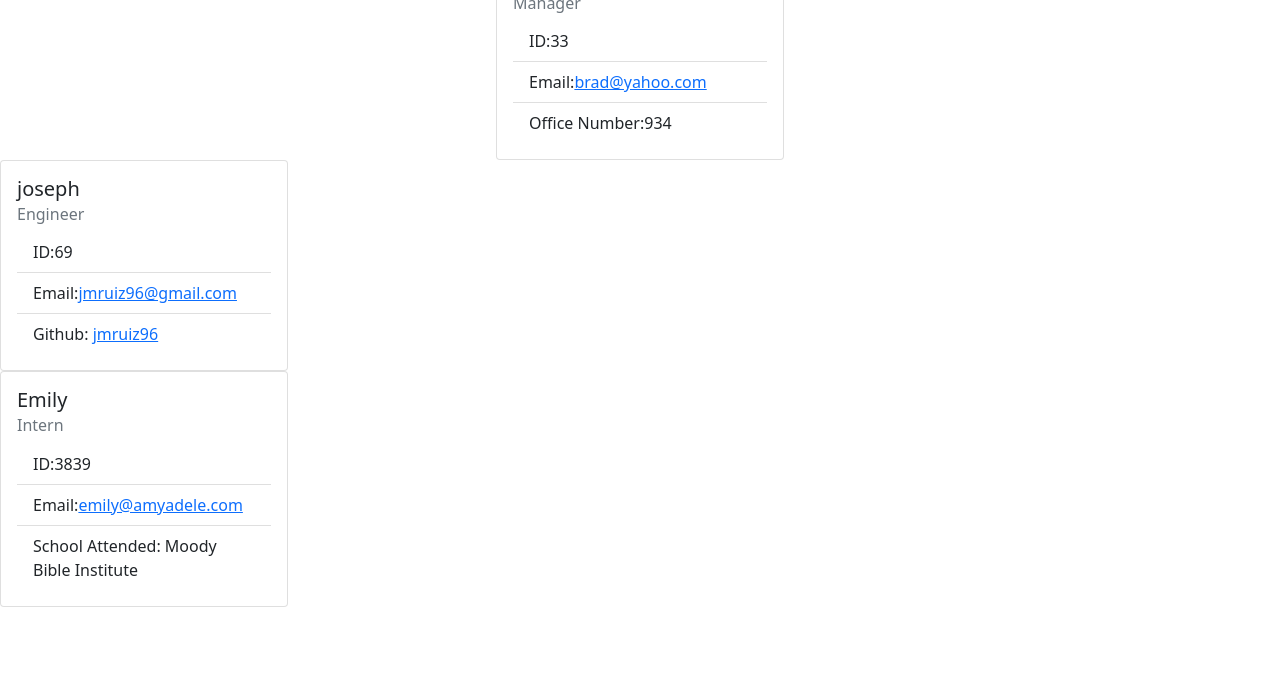
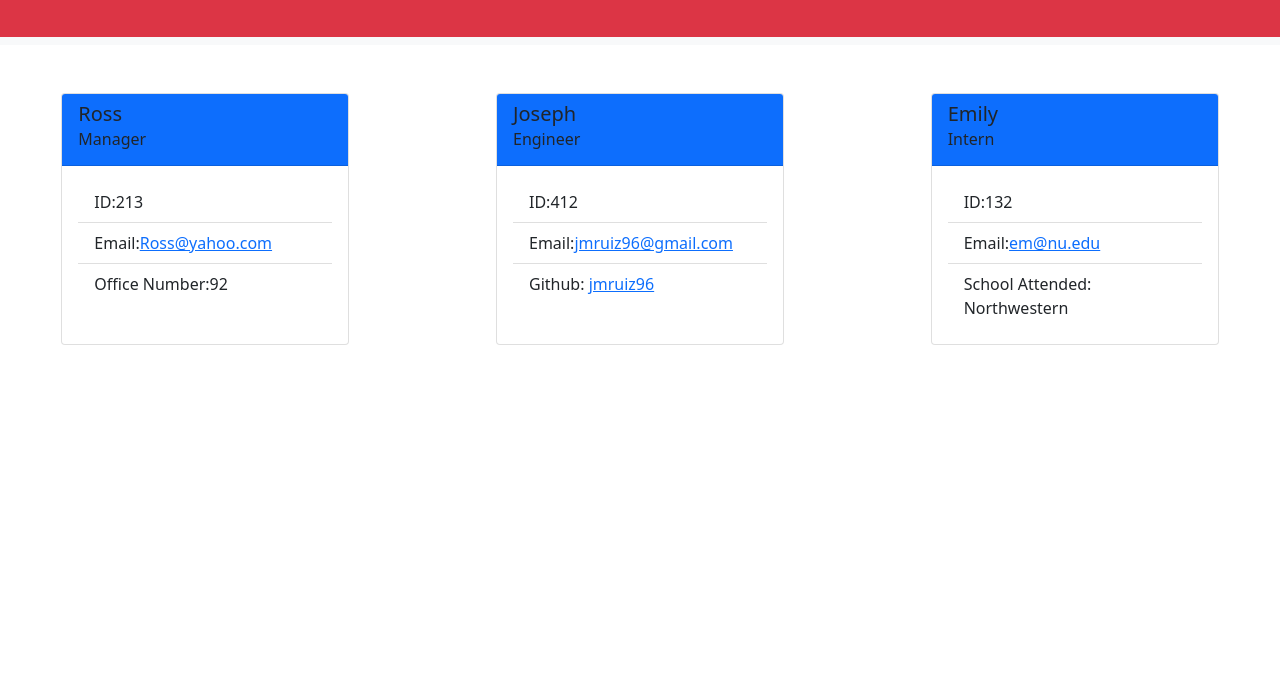
Before and after one commit to jmruiz96/Team-profile-gen10, a website: page src/?.html in a window 1280 px wide. Shown: the part 123-800 px from the top of the page. Drawn offline with nearby package versions, Linux system fonts and the light colour scheme.

Commit message:
fixing bugs and adding readme.md

```diff
--- a/index.js
+++ b/index.js
@@ -45,6 +45,7 @@ const managerInq = () => {
                         return false
                     }
                 }
+                 //matt showed me this, apperently there is a weird glitch with the number input
             },
             {
                 type: "input",
@@ -181,6 +182,7 @@ const managerDetails = (ans) => {
     let { name, id, email, officeNumber } = ans;
     let manager = new Manager(name, +id, email, +officeNumber);
     employees.push(manager);}
+    //push is the right method to get those new guys inthere.
 
 const engineerDetails = (ans) => {
     let { name, id, email, github } = ans;
@@ -227,6 +229,7 @@ const renderHtml = () => {
     </div>
 </body>
 </html>`
+//this is what is the endcap of the html and that div closes the row section allowing the cards to be flexed.
     return html;
 }
 
--- a/lib/Employee.js
+++ b/lib/Employee.js
@@ -2,6 +2,7 @@ class Employee {
     constructor(name, id, email){
         this.name = name;
         this.id = id;
+        // caught this "is" typo that was causing failed test
         this.email = email;
     }
     getName() {
--- a/lib/Engineer.js
+++ b/lib/Engineer.js
@@ -15,7 +15,7 @@ renderCard(){
     return `
     <div class="col d-flex justify-content-center">
     <div class="card" style="width: 18rem;">
-            <div class="card-header bg-primary"
+            <div class="card-header bg-primary">
             <h5 class="card-title">${this.name}</h5>
             <h6 class="card-subtitle mb-2">${this.getRole()}</h6>
             </div>
--- a/lib/Intern.js
+++ b/lib/Intern.js
@@ -14,7 +14,7 @@ class Intern extends Employee {
         return `
         <div class="col d-flex justify-content-center">
     <div class="card" style="width: 18rem;">
-            <div class="card-header bg-primary"
+            <div class="card-header bg-primary">
             <h5 class="card-title">${this.name}</h5>
             <h6 class="card-subtitle mb-2">${this.getRole()}</h6>
             </div>
--- a/lib/Manager.js
+++ b/lib/Manager.js
@@ -11,6 +11,7 @@ class Manager extends Employee {
         return "Manager"
     }
     renderCard(){
+        //this is what is making the start of the actual html page
        return `
 <!DOCTYPE html>
     <html lang="en">
--- a/src/?.html
+++ b/src/?.html
@@ -11,49 +11,58 @@
         </head>
         <body>
         <nav class="navbar navbar-light bg-light">
-        <div class="container-fluid justify-content-center">
+            <div class="container-fluid justify-content-center bg-danger py-5">
                 <h1> Your Team </h1>
             </div>
         </nav>
-    <div class="row">
+        <div class="row align-item-center mt-5">
             <div class="col d-flex justify-content-center">
                 <div class="card" style="width: 18rem;">
+                        <div class="card-header bg-primary">
+                        <h5 class="card-title">Ross</h5>
+                        <h6 class="card-subtitle mb-2 ">Manager</h6>
+                        </div>
                         <div class="card-body">
-                    <h5 class="card-title">Brady</h5>
-                    <h6 class="card-subtitle mb-2 text-muted">Manager</h6>
                                 <ul class="list-group list-group-flush">
-                                <li class="list-group-item"> ID:33</li>
-                                <li class="list-group-item">Email:<a href="mailto:brad@yahoo.com">brad@yahoo.com</a></li>
-                                <li class="list-group-item">Office Number:934 </li>
+                                    <li class="list-group-item"> ID:213</li>
+                                    <li class="list-group-item">Email:<a href="mailto:Ross@yahoo.com">Ross@yahoo.com</a></li>
+                                    <li class="list-group-item">Office Number:92 </li>
                                 </ul>
-                </div>
                     </div>
                 </div>
             </div>
         </body>
     </html>
 
+    <div class="col d-flex justify-content-center">
     <div class="card" style="width: 18rem;">
+            <div class="card-header bg-primary">
+            <h5 class="card-title">Joseph</h5>
+            <h6 class="card-subtitle mb-2">Engineer</h6>
+            </div>
             <div class="card-body">
-        <h5 class="card-title">joseph</h5>
-        <h6 class="card-subtitle mb-2 text-muted">Engineer</h6>
                         <ul class="list-group list-group-flush">
-                        <li class="list-group-item"> ID:69</li>
+                            <li class="list-group-item"> ID:412</li>
                             <li class="list-group-item">Email:<a href="mailto:jmruiz96@gmail.com">jmruiz96@gmail.com</a></li>
                             <li class="list-group-item">Github: <a href="https://www.github.com/jmruiz96" target="_blank">jmruiz96</a></li>
                         </ul>
         </div>
     </div>
+    </div>
 
+        <div class="col d-flex justify-content-center">
     <div class="card" style="width: 18rem;">
+            <div class="card-header bg-primary">
+            <h5 class="card-title">Emily</h5>
+            <h6 class="card-subtitle mb-2">Intern</h6>
+            </div>
             <div class="card-body">
-        <h5 class="card-title">Emily</h5>
-        <h6 class="card-subtitle mb-2 text-muted">Intern</h6>
                         <ul class="list-group list-group-flush">
-                        <li class="list-group-item"> ID:3839</li>
-                        <li class="list-group-item">Email:<a href="mailto:emily@amyadele.com">emily@amyadele.com</a></li>
-                        <li class="list-group-item">School Attended: Moody Bible Institute </li>
+                            <li class="list-group-item"> ID:132</li>
+                            <li class="list-group-item">Email:<a href="mailto:em@nu.edu">em@nu.edu</a></li>
+                            <li class="list-group-item">School Attended: Northwestern </li>
                         </ul>
+        </div>
     </div>
     </div>
 
```
Also changed, not shown: __test__/Employee.test.js (+1 -0 lines), __test__/Engineer.test.js (+1 -0 lines), __test__/Manager.test.js (+1 -0 lines), __test__/intern.test.js (+1 -0 lines), README.md, dist/index.html, img/Screen Shot 2022-09-27 at 9.58.00 PM.png (added). Lines whose indentation alone changed are shown as unchanged.
